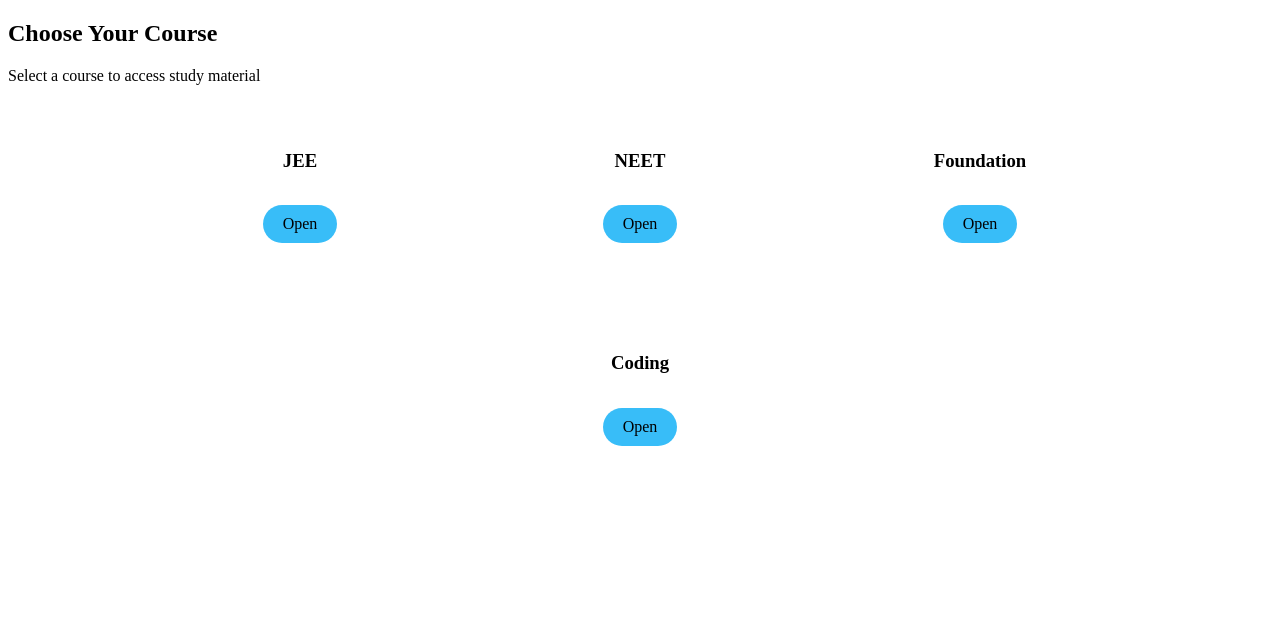
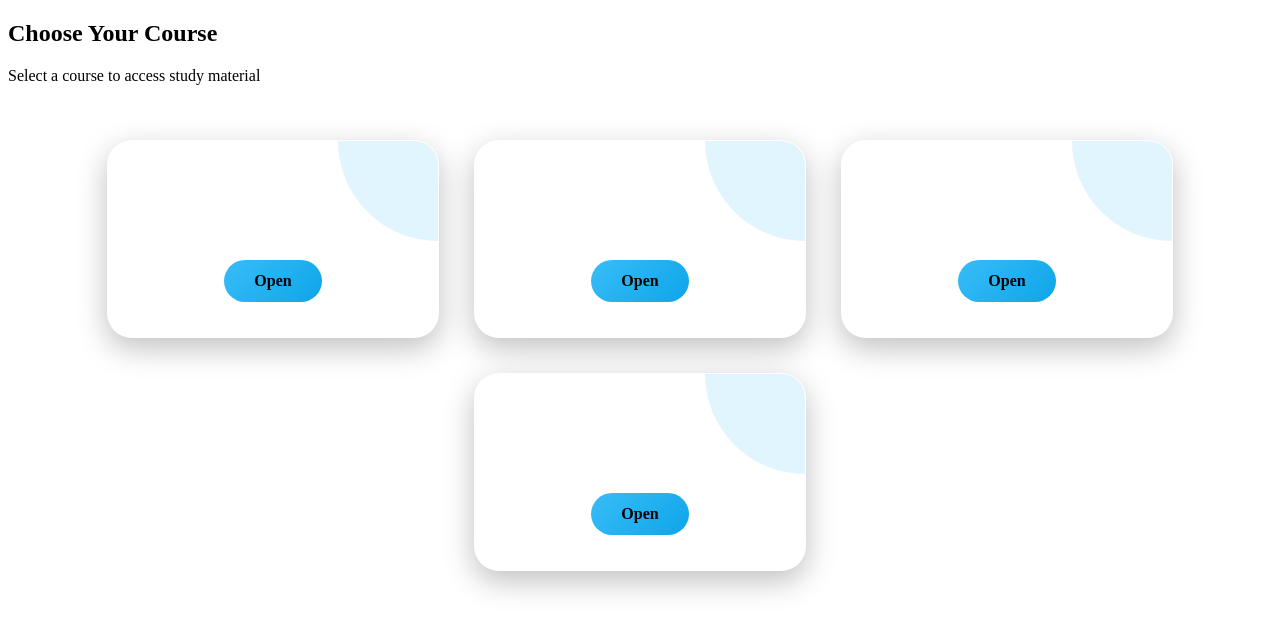
Before and after one commit to ashutoshyadav75/KACP, a website: page study-material.html in a window 1280 px wide. Drawn offline with Linux system fonts and the light colour scheme.

Commit message:
Section of Study

```diff
--- a/style.css
+++ b/style.css
@@ -1,25 +1,146 @@
+
+/* ===== Course Section ===== */
 
 .course-container{
     display:flex;
     justify-content:center;
-    gap:30px;
+    align-items:center;
     flex-wrap:wrap;
+    gap:35px;
+    margin-top:60px;
 }
 
 .course-card{
-    width:250px;
-    padding:30px;
+    position:relative;
+    width:280px;
+    padding:35px 25px;
     text-align:center;
-    border-radius:20px;
-    background:rgba(255,255,255,.05);
+    border-radius:25px;
+
+    background:rgba(255,255,255,0.05);
+    backdrop-filter:blur(15px);
+
+    border:1px solid rgba(255,255,255,0.1);
+
+    overflow:hidden;
+
+    transition:all .5s ease;
+
+    box-shadow:
+    0 10px 30px rgba(0,0,0,.25);
 }
 
+/* Glow Effect */
+
+.course-card::before{
+    content:"";
+    position:absolute;
+
+    width:200px;
+    height:200px;
+
+    background:#38bdf8;
+
+    border-radius:50%;
+
+    top:-100px;
+    right:-100px;
+
+    opacity:.15;
+
+    transition:.5s;
+}
+
+.course-card:hover::before{
+    transform:scale(1.5);
+}
+
+/* Hover Animation */
+
+.course-card:hover{
+    transform:
+    translateY(-15px)
+    scale(1.03);
+
+    box-shadow:
+    0 15px 40px rgba(56,189,248,.35);
+}
+
+/* Title */
+
+.course-card h3{
+    font-size:30px;
+    margin-bottom:20px;
+    color:white;
+}
+
+/* Button */
+
 .course-card a{
+
     display:inline-block;
-    margin-top:15px;
-    padding:10px 20px;
-    background:#38bdf8;
+
+    padding:12px 30px;
+
+    border-radius:50px;
+
+    text-decoration:none;
+
+    font-weight:600;
+
+    background:linear-gradient(
+    135deg,
+    #38bdf8,
+    #0ea5e9
+    );
+
     color:black;
-    text-decoration:none;
-    border-radius:30px;
+
+    transition:.4s;
 }
+
+.course-card a:hover{
+
+    transform:scale(1.08);
+
+    box-shadow:
+    0 10px 25px rgba(56,189,248,.5);
+}
+
+/* Floating Animation */
+
+@keyframes floatCard{
+
+    0%{
+        transform:translateY(0);
+    }
+
+    50%{
+        transform:translateY(-10px);
+    }
+
+    100%{
+        transform:translateY(0);
+    }
+
+}
+
+.course-card{
+    animation:
+    floatCard 4s ease-in-out infinite;
+}
+
+/* Mobile */
+
+@media(max-width:768px){
+
+    .course-container{
+        gap:25px;
+    }
+
+    .course-card{
+        width:100%;
+        max-width:330px;
+    }
+
+}
```
